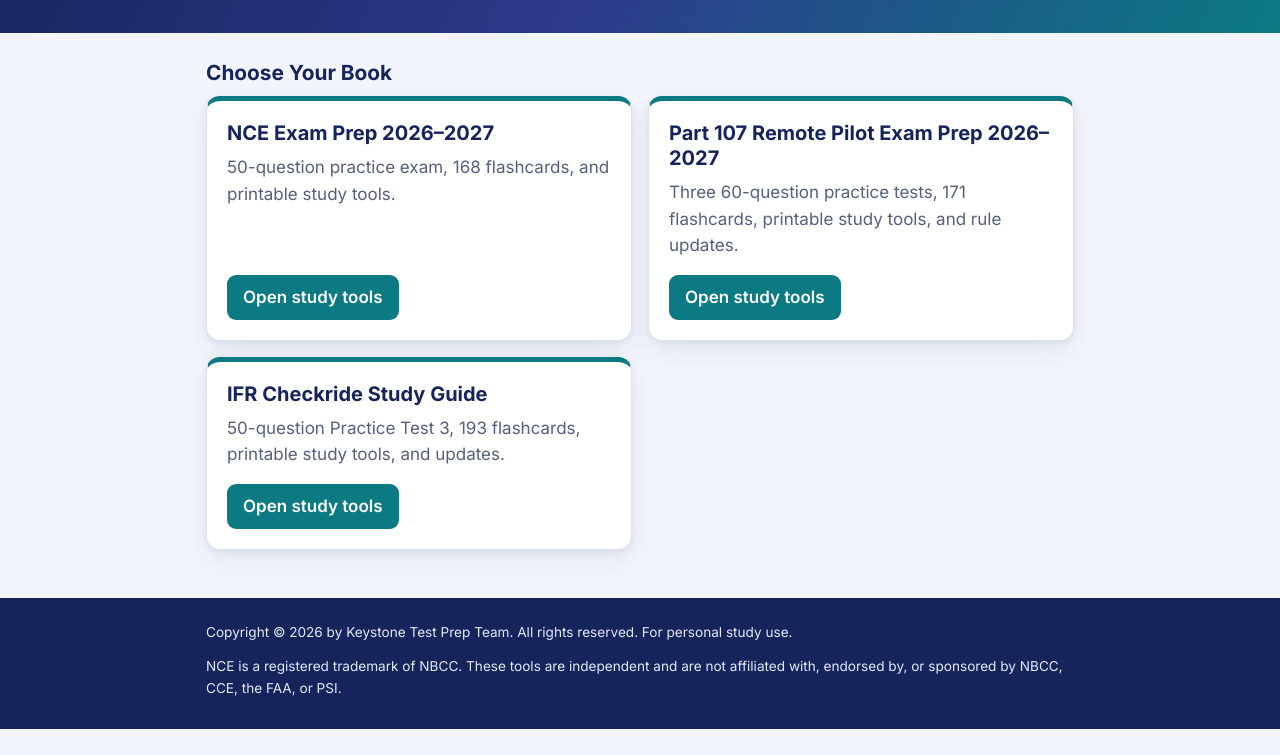
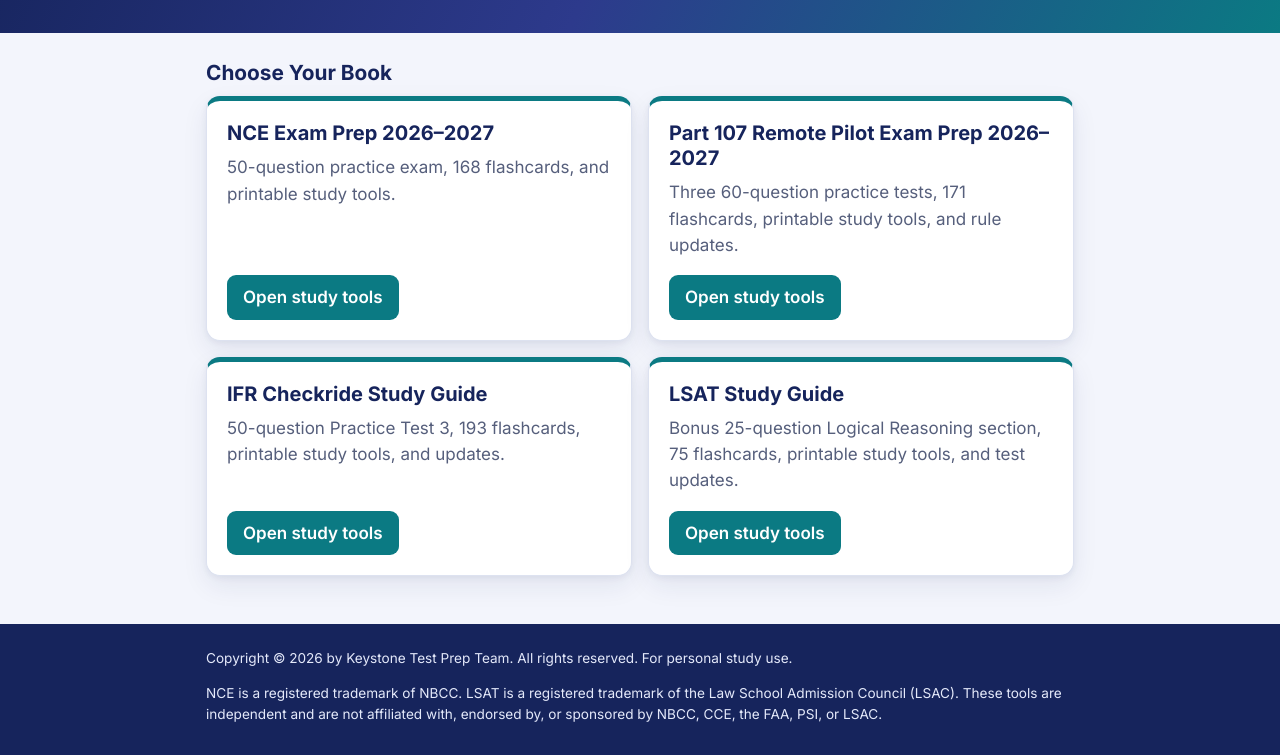
Before and after one commit to keystonetestprep/keystonetestprep.github.io, a plain HTML site: page index.html in a window 1280 px wide. Shown: the part 214-969 px from the top of the page. Before the commit the page ends 943 px from the top, so only its background shows below. Drawn offline with Linux system fonts and the light colour scheme.

Commit message:
Add LSAT Study Guide card to home page

```diff
--- a/index.html
+++ b/index.html
@@ -59,11 +59,16 @@ footer { background: var(--navy); color: #E4E9FA; padding: 24px 0 30px; font-siz
       <p>50-question Practice Test 3, 193 flashcards, printable study tools, and updates.</p>
       <span class="go">Open study tools</span>
     </a>
+    <a class="book" href="LSAT_Study_Guide/">
+      <h3>LSAT Study Guide</h3>
+      <p>Bonus 25-question Logical Reasoning section, 75 flashcards, printable study tools, and test updates.</p>
+      <span class="go">Open study tools</span>
+    </a>
   </div>
 </main>
 <footer><div class="wrap">
   <p>Copyright © 2026 by Keystone Test Prep Team. All rights reserved. For personal study use.</p>
-  <p style="margin:0">NCE is a registered trademark of NBCC. These tools are independent and are not affiliated with, endorsed by, or sponsored by NBCC, CCE, the FAA, or PSI.</p>
+  <p style="margin:0">NCE is a registered trademark of NBCC. LSAT is a registered trademark of the Law School Admission Council (LSAC). These tools are independent and are not affiliated with, endorsed by, or sponsored by NBCC, CCE, the FAA, PSI, or LSAC.</p>
 </div></footer>
 </body>
 </html>
```
